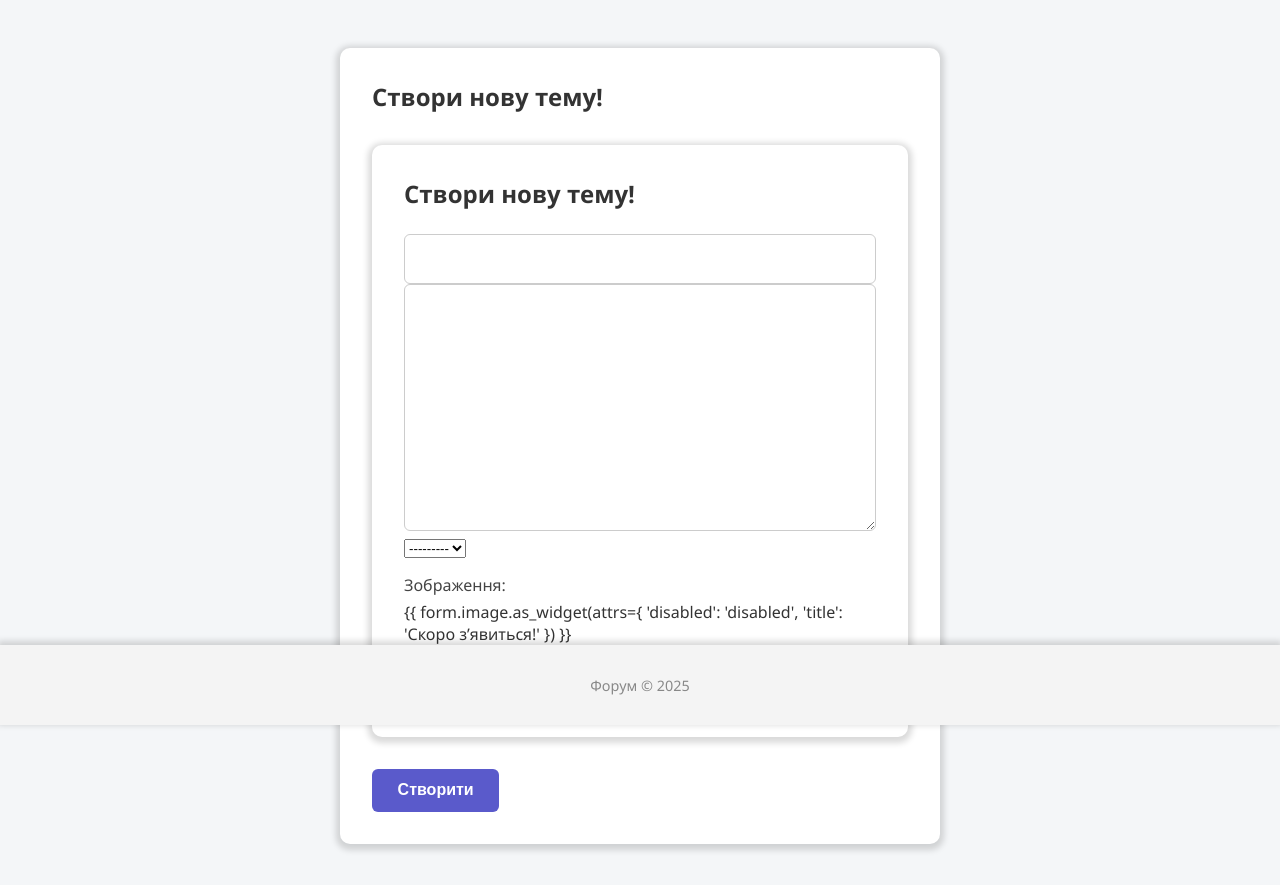
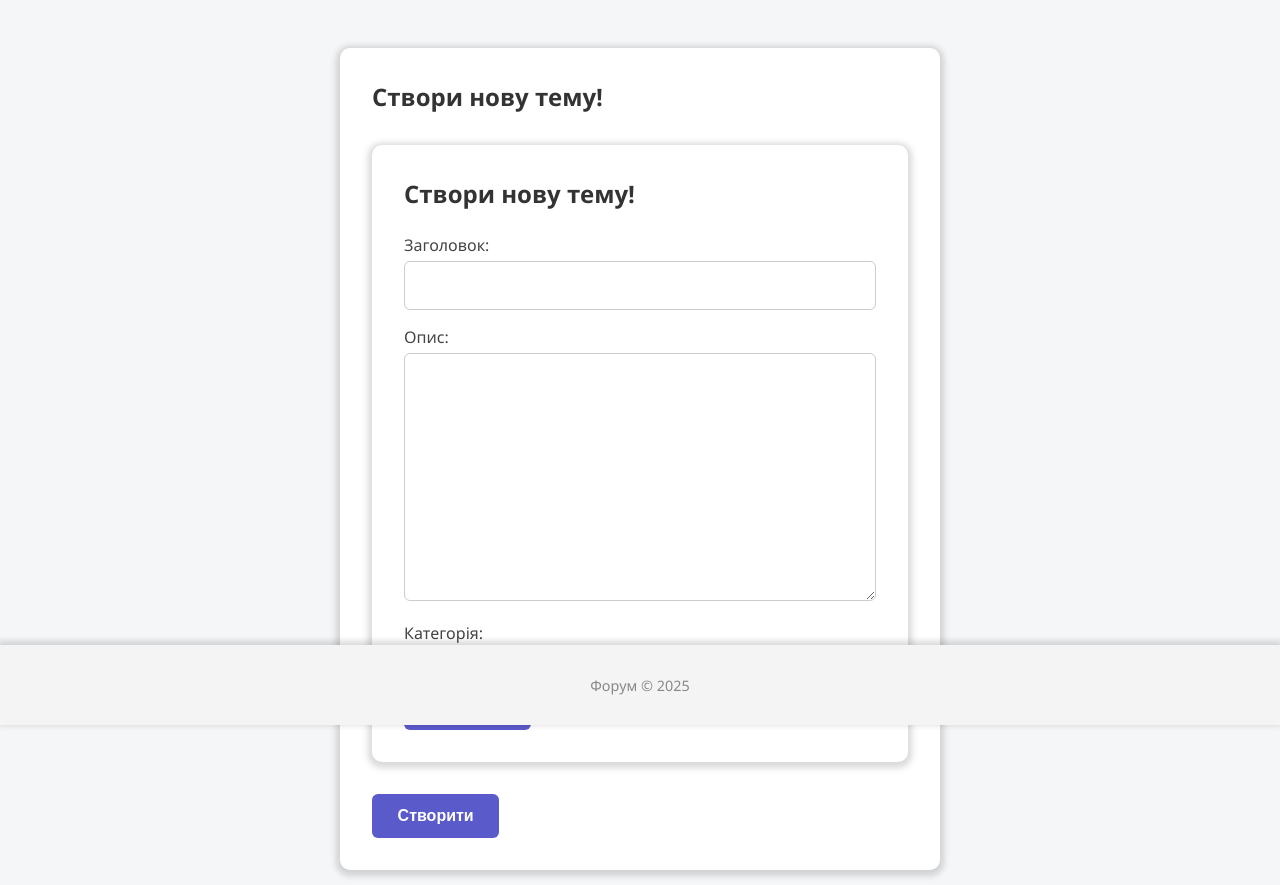
Before and after one commit to BrootBin/Forum, a Django app: page /create/ in a window 1280 px wide. Shown: the part 75-960 px from the top of the page. Before the commit the page ends 927 px from the top, so only its background shows below. Run offline with Django 5.2, Linux system fonts and the light colour scheme; the visitor is signed in with stand-in values (Sample User, id 1); data that the repository does not hold is empty; style sheets or scripts are compiled from the project's sources; some libraries are stand-ins or nearby versions.

Commit message:
прибрав кнопку

```diff
--- a/forum/templates/forum/create_post.html
+++ b/forum/templates/forum/create_post.html
@@ -7,19 +7,8 @@
             <div class="form-box">
                 <h2>Створи нову тему!</h2>
             <form method="post" enctype="multipart/form-data">
-                {% csrf_token %}
-
-                {{ form.title }}
-                {{ form.content }}
-                {{ form.category }}
-
-                <p>
-                    {{ form.image.label_tag }}
-                    {{ form.image.as_widget(attrs={
-                    'disabled': 'disabled',
-                    'title': 'Скоро з’явиться!'
-                    }) }}
-                </p>
+            {% csrf_token %}
+            {{ form.as_p }}
 
         <button type="submit">Створити</button>
     </form>
--- a/forum/views.py
+++ b/forum/views.py
@@ -76,18 +76,20 @@ def logout_view(request):
 @login_required
 def create_post(request):
     if request.method == 'POST':
-        form = PostForm(request.POST, request.FILES)
+        form = PostForm(request.POST)
         if form.is_valid():
             post = form.save(commit=False)
             post.author = request.user
-            post.image = None
-
             post.save()
             return redirect('index')
     else:
         form = PostForm()
+        form.fields.pop('image', None)
 
-    return render(request, 'forum/create_post.html', {'form': form})
+    return render(request, 'forum/create_post.html', {
+        'form': form,
+        'disable_upload_button': True,
+    })
 
 
 
```
